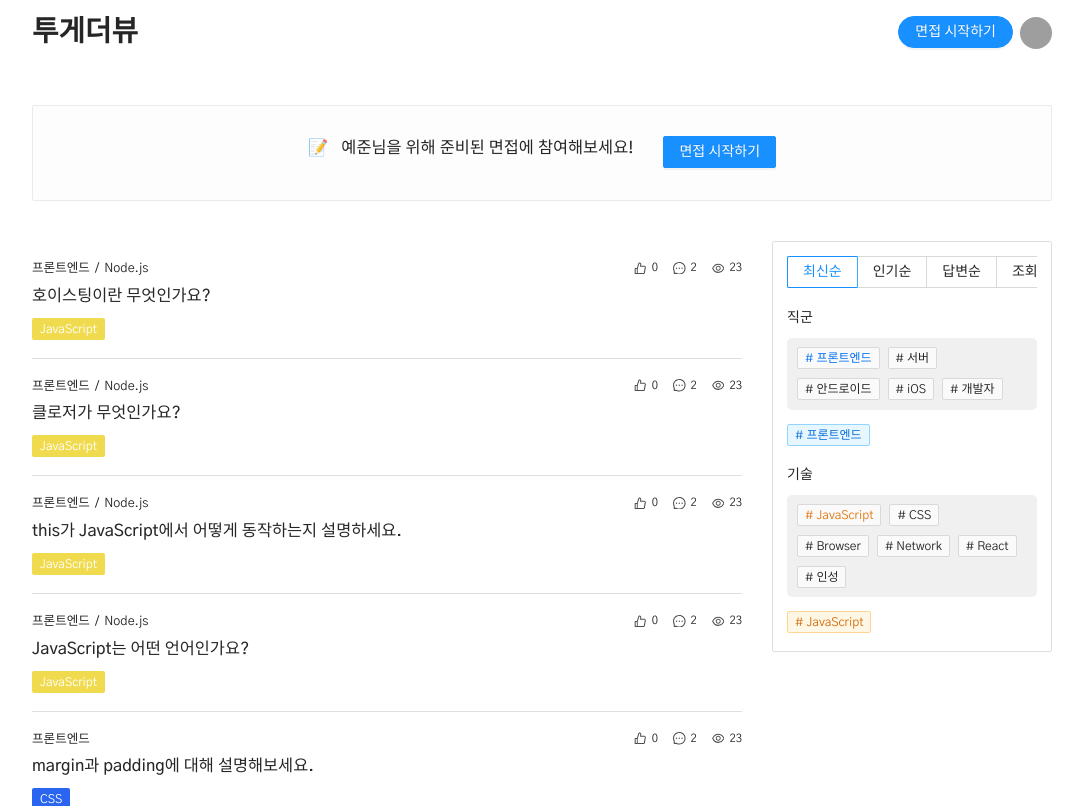
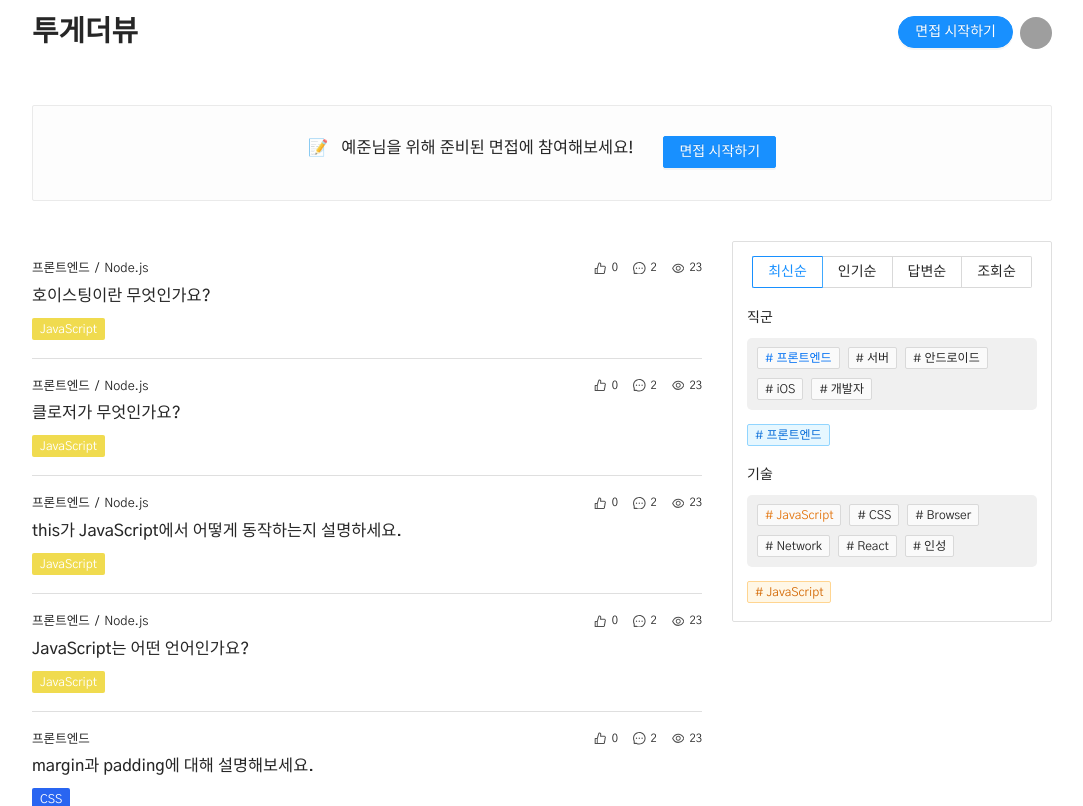
Before and after one commit to togather-view/togather-view-demo, a Next.js app: page /main in a window 1280 px wide. Shown: the top 806 px of the page, without its empty margins (98-1181 px from the left). Built offline with nearby package versions, Linux system fonts and the light colour scheme; grey boxes are pictures that could not be loaded.

Commit message:
fix: do not scroll radio group

```diff
--- a/src/styles/components/QuestionFilter.module.scss
+++ b/src/styles/components/QuestionFilter.module.scss
@@ -3,7 +3,7 @@
 .container {
   position: sticky;
   top: 90px;
-  width: 280px;
+  width: 320px;
 
   border: 1px solid $color-border-gray;
   border-radius: 2px;
@@ -19,6 +19,7 @@
 
   .radioWrap {
     overflow-x: scroll;
+    text-align: center;
 
     &::-webkit-scrollbar {
       display: none;
@@ -30,7 +31,6 @@
   }
 
   .radioGroup {
-
     white-space: nowrap;
 
     .button {
```
